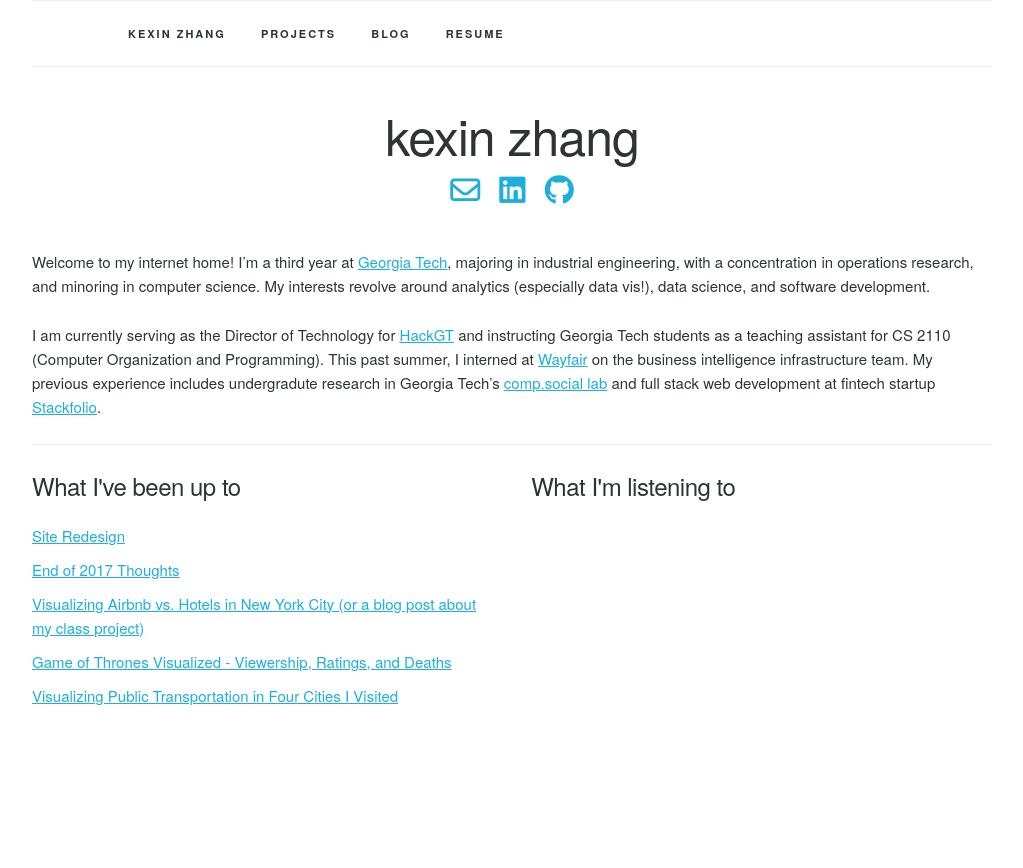
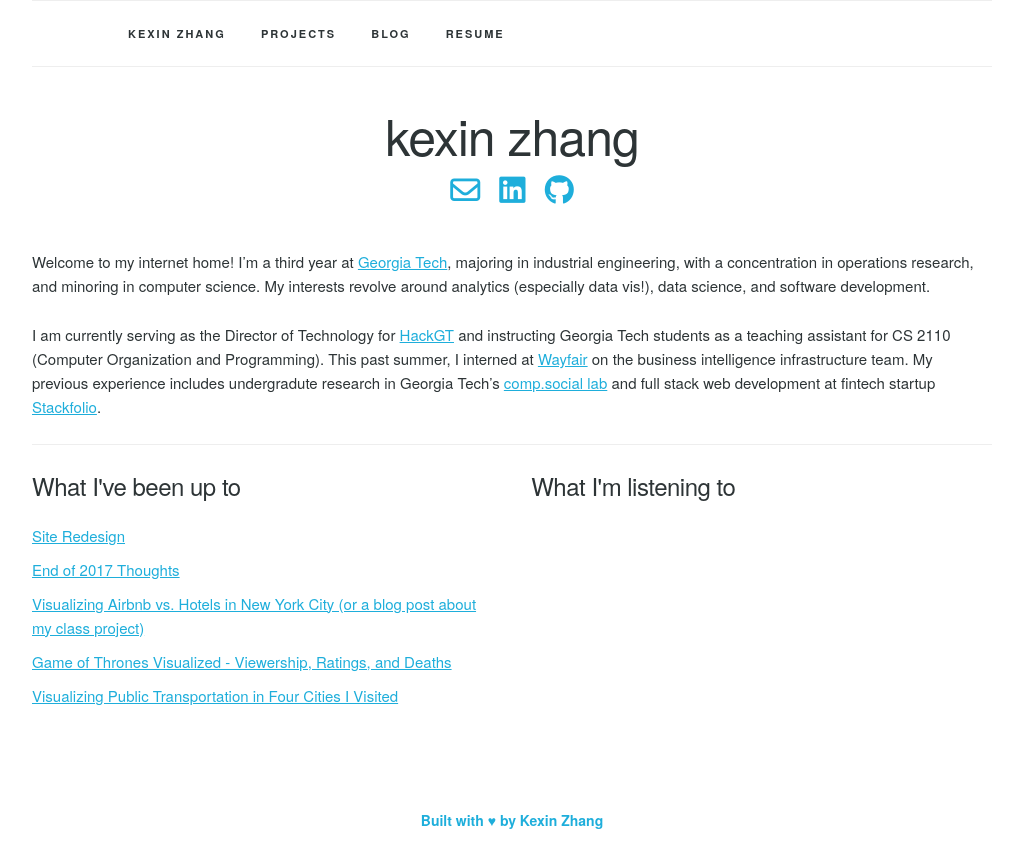
Before and after one commit to kexin-zhang/kexin-zhang.github.io, a Jekyll site: the page built from index.html, in a window 1280 px wide. Shown: the top 868 px of the page, without its empty margins (128-1151 px from the left). Built offline with Jekyll 4.4.1, drawn with Linux system fonts in a browser that asks for light colours; nearby versions of some CDN libraries.

Commit message:
redo blog page layout

```diff
--- a/_includes/footer.html
+++ b/_includes/footer.html
@@ -1,10 +1,3 @@
-<footer class="footer">
-	<section id="grid-footer">
-		<div id="footer-icons">
-			<span><a href="mailto:kxin.zhang@gmail.com"><i class="fa fa-envelope-o" aria-hidden="true"></i></a></span>
-			<span><a target="_blank" href="https://www.linkedin.com/in/kexinzhang1"><i class="fa fa-linkedin-square" aria-hidden="true"></i></a></span>
-			<span><a target="_blank" href="https://github.com/kexin-zhang"><i class="fa fa-github" aria-hidden="true"></i></a></span>
-		</div>
-		<p><a target="_blank" href="https://github.com/kexin-zhang/kexin-zhang.github.io">Built with ♥ by Kexin Zhang</a></p>
-	</section>
+<footer>
+	<p><a target="_blank" href="https://github.com/kexin-zhang/kexin-zhang.github.io">Built with ♥ by Kexin Zhang</a></p>
 </footer>
--- a/_layouts/home.html
+++ b/_layouts/home.html
@@ -7,6 +7,8 @@
 			{% include nav.html %}
 
 			{{ content }}
+
+			{% include footer.html %}
 		</div>
 
 		<script src="https://use.fontawesome.com/d2c891c2de.js"></script>
--- a/static/css/styles.css
+++ b/static/css/styles.css
@@ -1,5 +1,13 @@
 body {
     color: #2d3436;
+}
+
+section {
+    padding-bottom: 5em;
+}
+
+footer {
+    text-align: center;
 }
 
 .navbar {
@@ -77,3 +85,25 @@
 table {
     width: 100%;
 }
+
+.post {
+    margin-top: 2em;
+}
+
+.post p {
+    margin-bottom: 0;
+}
+
+.post .date {
+    color: #b0bec5;
+}
+
+.post-link {
+    font-size: 1.1em;
+}
+
+footer a {
+    font-size: 14px;
+    font-weight: 600;
+    text-decoration: none;
+}
```
Also changed, not shown: blog.html (+5 -3 lines).
